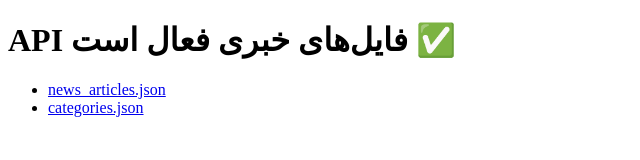
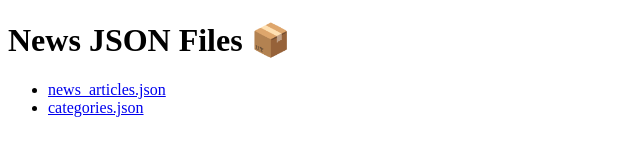
Before and after one commit to Sultan-JFI/news_site_date-, a plain HTML site: page index.html in a window 1280 px wide. Shown: the whole page, without its empty margins (0-640 px from the left). Drawn offline with Linux system fonts and the light colour scheme.

Commit message:
Update index.html

```diff
--- a/index.html
+++ b/index.html
@@ -1,11 +1,8 @@
 <!DOCTYPE html>
 <html lang="fa">
-<head>
-  <meta charset="UTF-8">
-  <title>News JSON API</title>
-</head>
+<head><meta charset="UTF-8"><title>News API</title></head>
 <body>
-  <h1>API فایل‌های خبری فعال است ✅</h1>
+  <h1>News JSON Files 📦</h1>
   <ul>
     <li><a href="data/news_articles.json">news_articles.json</a></li>
     <li><a href="data/categories.json">categories.json</a></li>
```
